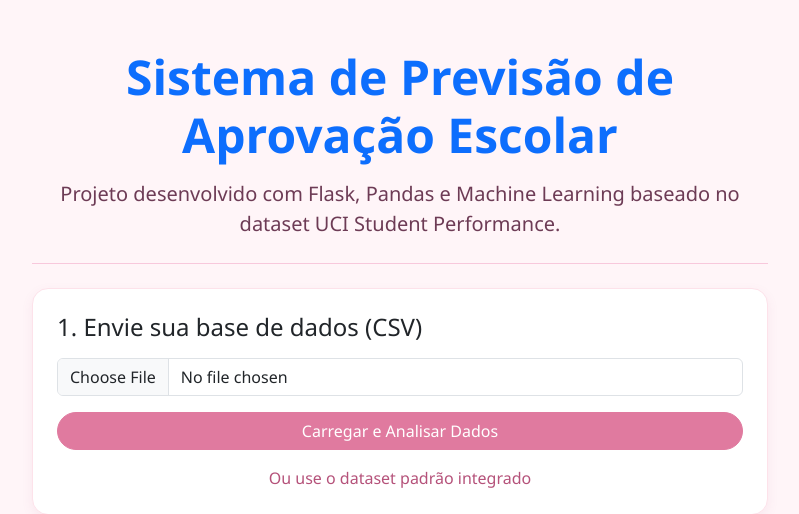
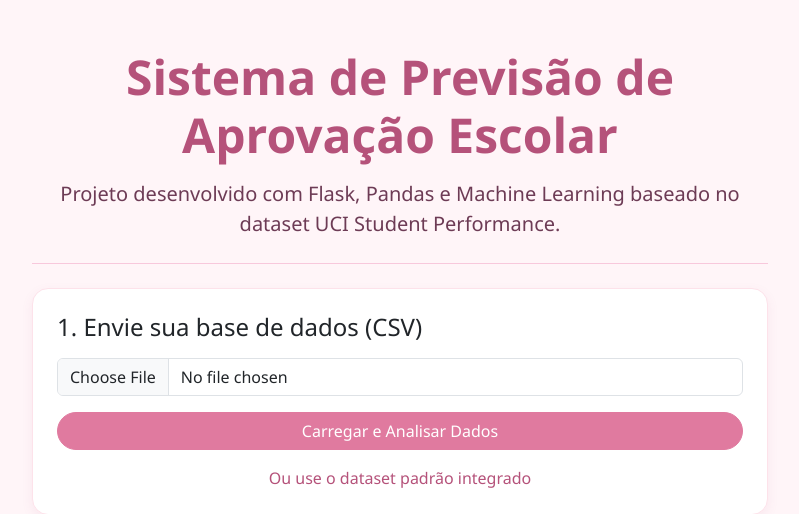
Before and after one commit to maluumendes/machine-learning-python, a Flask app: page / in a window 1280 px wide. Shown: the top 514 px of the page, without its empty margins (240-1039 px from the left). Run offline with Flask 3, Linux system fonts and the light colour scheme.

Commit message:
Update style.css

```diff
--- a/static/css/style.css
+++ b/static/css/style.css
@@ -122,3 +122,12 @@ a:hover {
     color: var(--rosa-texto);
     border-color: var(--rosa-medio);
 }
+
+/* Troca as cores do Bootstrap que ainda estejam nos HTML por rosa */
+.text-primary {
+    color: var(--rosa-escuro) !important;
+}
+
+.text-muted {
+    color: #8C6478 !important;
+}
```
